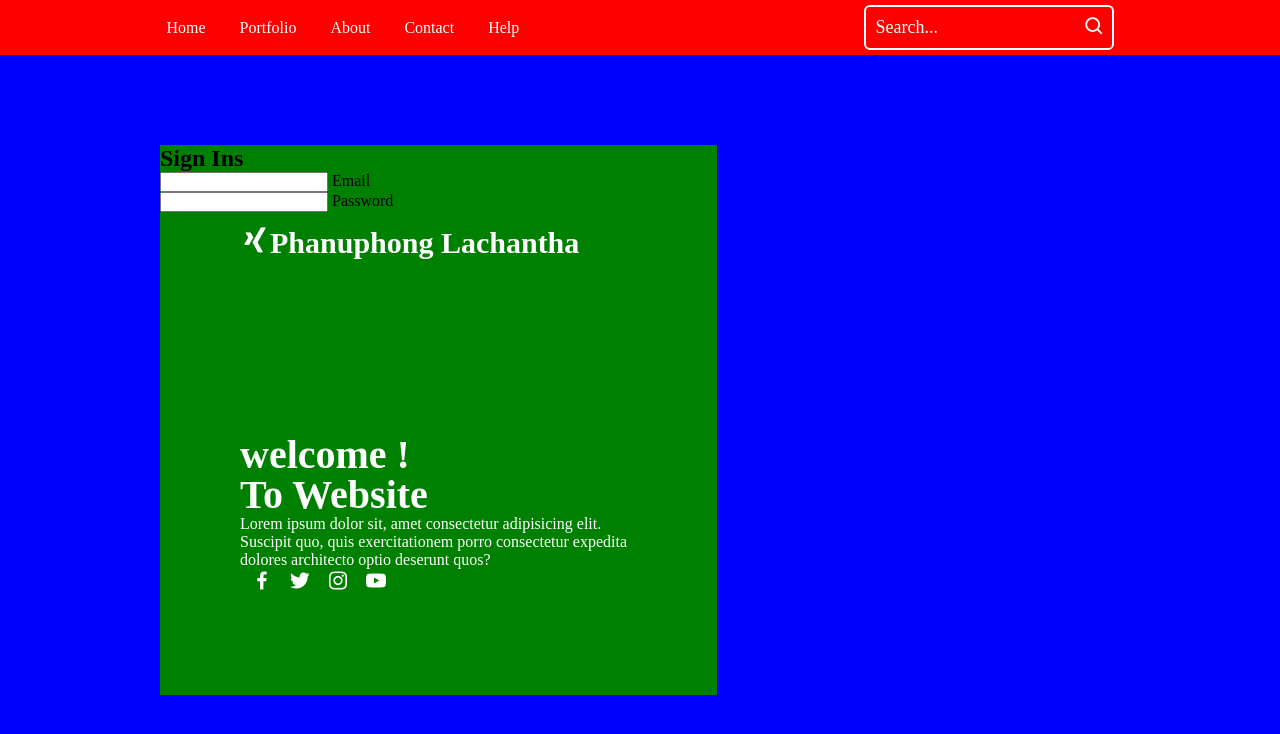
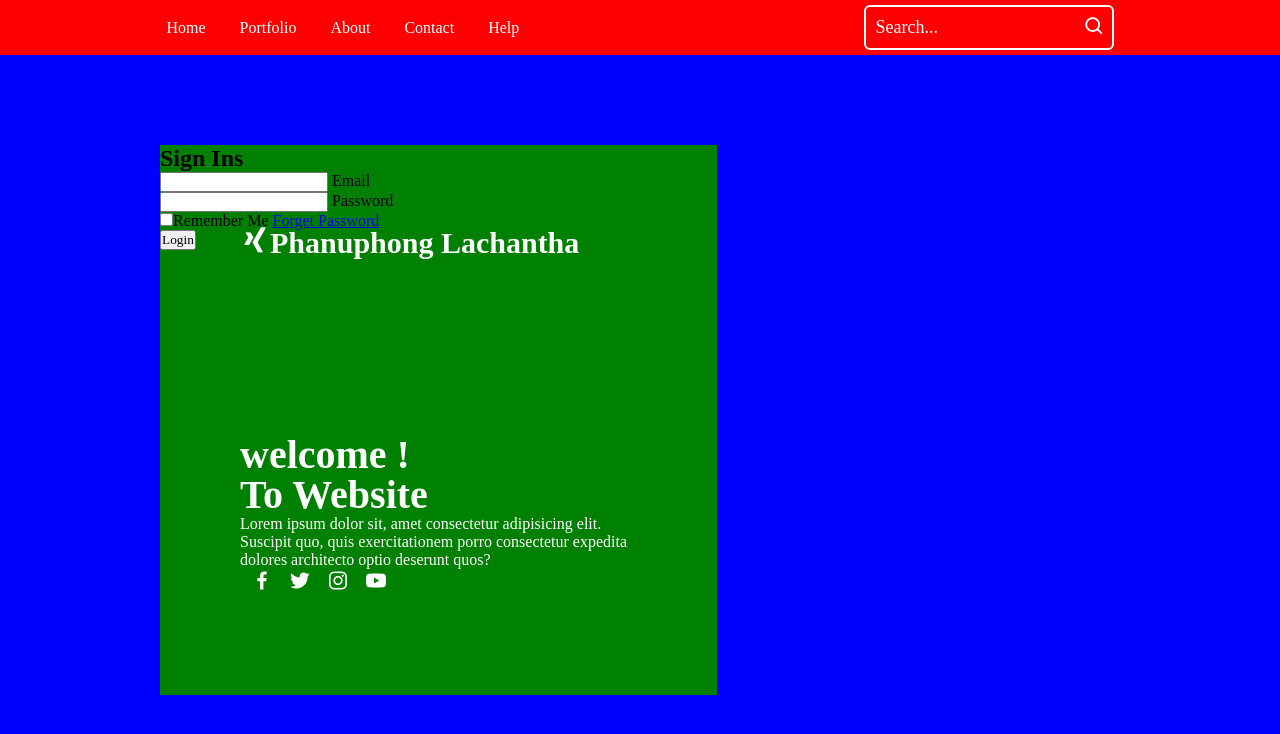
Before and after one commit to Pick-Lachantha/Login_Form, a plain HTML site: page Login and Registration/index.html in a window 1280 px wide. Drawn offline with nearby package versions, Linux system fonts and the light colour scheme.

Commit message:
Update index.html

```diff
--- a/Login and Registration/index.html
+++ b/Login and Registration/index.html
@@ -56,6 +56,12 @@
                     <input type="password">
                     <label for="">Password</label>
                 </div>
+                <div class="remember-password">
+                    <label for=""><input type="checkbox">Remember Me</label>
+                    <a href="3">Forget Password</a>
+                </div>
+                <button class="btn">Login</button>
+
             </form>
         </div>
     </div>
```
